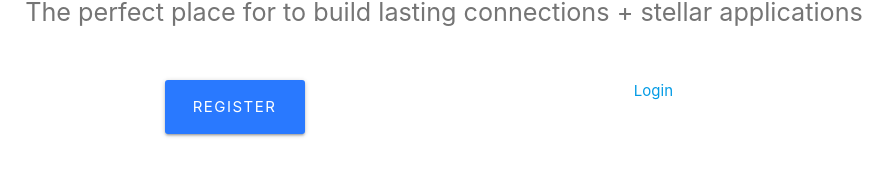
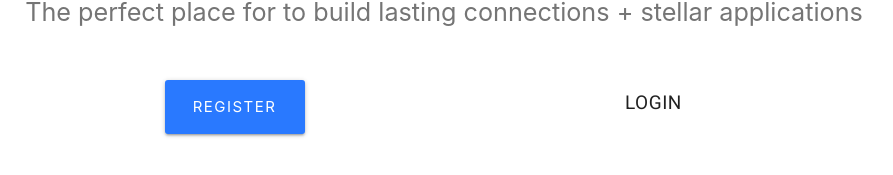
Before and after one commit to nbmc1991/dev-meet, a React (Create React App) app in the folder client/: page / in a window 1280 px wide. Shown: the part 314-489 px from the top of the page, without its empty margins (196-1089 px from the left). Built offline with nearby package versions, Linux system fonts and the light colour scheme.

Commit message:
tentative configuration

```diff
--- a/client/src/components/pages/LandingPage.js
+++ b/client/src/components/pages/LandingPage.js
@@ -59,7 +59,7 @@ const LandingPage=props=>{
                         }}>
                         Login
                         </Link> */}
-                        <Link to='/login' variant='outline'>Login</Link>{/**model after app stack for routing off of button */}
+                        <Button style={{fontSize:19}}variant='filled'color='secondar'>Login</Button>{/**model after app stack for routing off of button */}
                     </div>
                 </div>
             </div>
```
